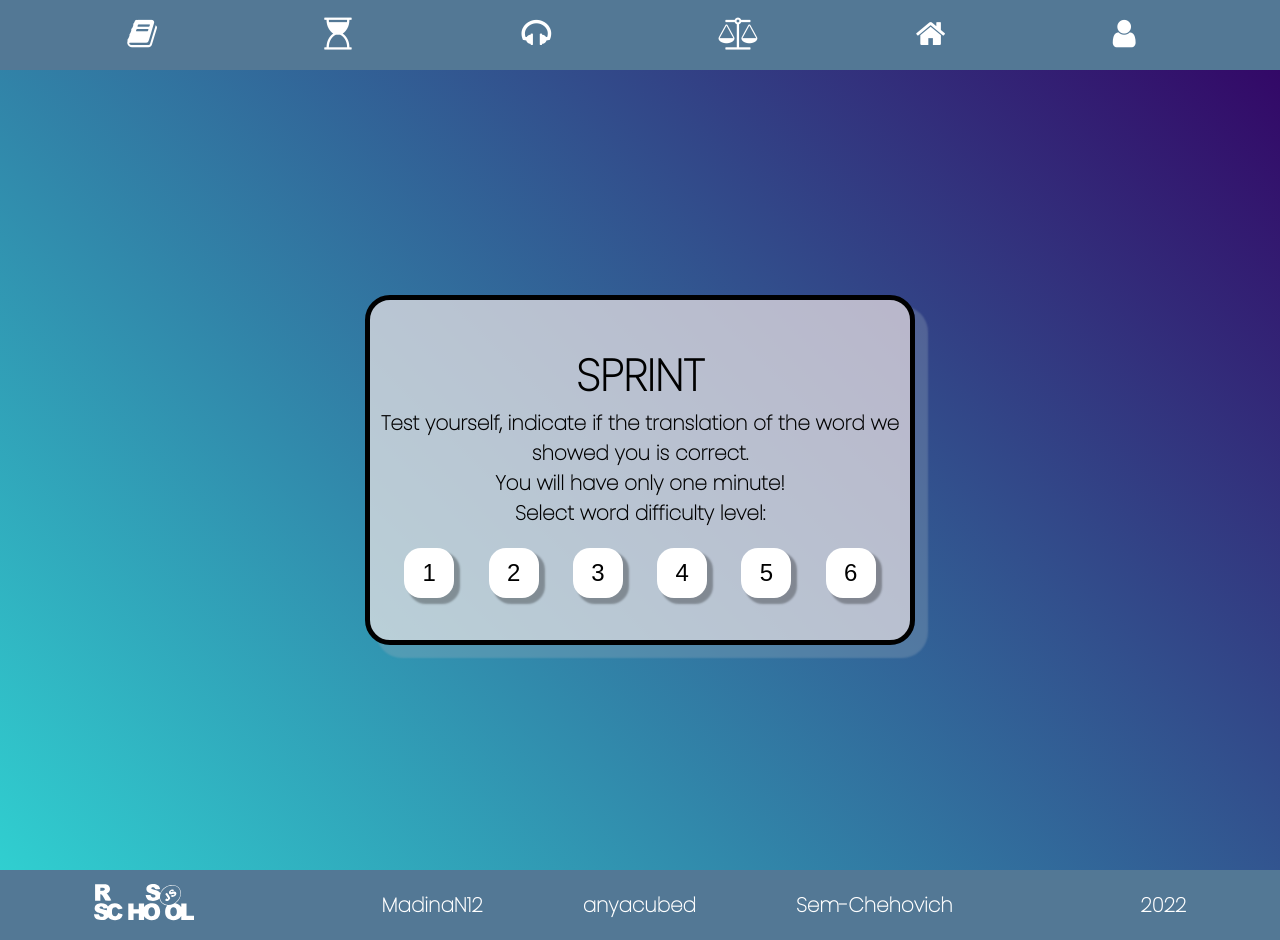
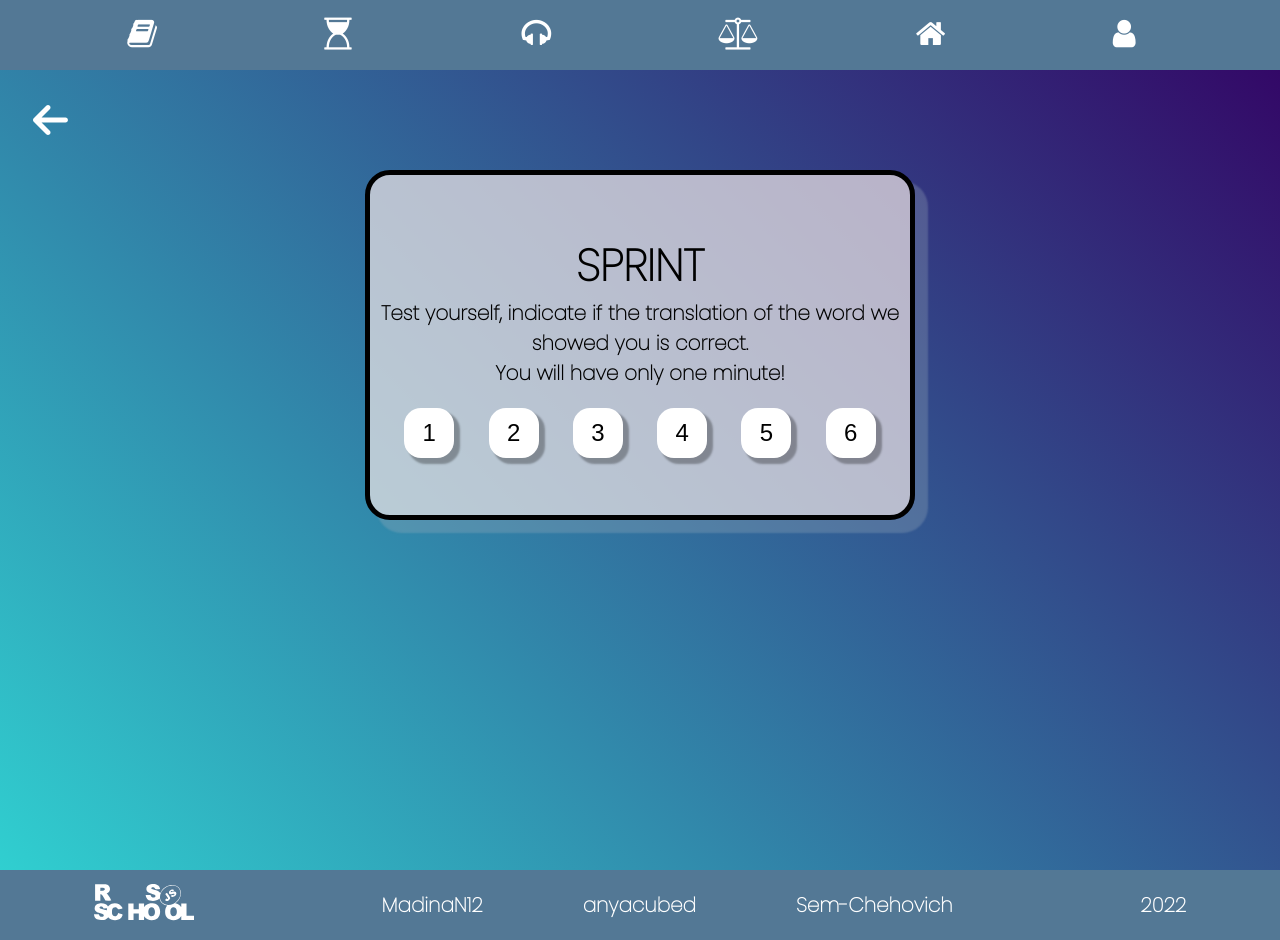
Before and after one commit to Sem-Chehovich/rslang, a React (Create React App) app in the folder my-app/: page /game in a window 1280 px wide. Built offline with nearby package versions, Linux system fonts and the light colour scheme.

Commit message:
feat: add Sprint game from Textbook

```diff
--- a/my-app/src/main-page/main-page-constants.tsx
+++ b/my-app/src/main-page/main-page-constants.tsx
@@ -4,7 +4,7 @@ import { AppPossibility } from "./main/main";
 
 export const items = [
   { value: 'Textbook', href: '/textbook', icon: 'book' },
-  { value: '"Sprint"', href: '/game', icon: 'hourglass-start' },
+  { value: '"Sprint"', href: '/game', icon: 'hourglass-start', info: 'Test yourself, indicate if the translation of the word we showed you is correct.'  },
   { value: '"Audio challenge"', href: '/audio', icon: 'headphones', info: 'Improve your listening comprehension and auditory memory.' },
   { value: 'Statistics', href: '/statistics', icon: 'balance-scale' },
   { value: 'Home', href: '/home', icon: 'home' },
--- a/my-app/src/sprint-game/sprintCategories/categoryPage.css
+++ b/my-app/src/sprint-game/sprintCategories/categoryPage.css
@@ -1,9 +1,5 @@
 .game-categories-page {
   height: 100vh;
-  display: flex;
-  flex-direction: column;
-  align-items: center;
-  justify-content: center;
   background: linear-gradient(45deg, #30cfd0, #330867);
 }
 
@@ -14,6 +10,7 @@
   justify-content: center;
   flex-direction: column;
   text-align: center;
+  margin: 0px auto;
   background-color: rgb(243 233 233 / 70%);
   border: 5px solid black;
   border-radius: 25px;
@@ -43,6 +40,24 @@
   cursor: pointer;
 }
 
-.sprint-categories__btn:hover {
+.sprint-play__btn {
+  width: 80px;
+  height: 50px;
+  background-color: white;
+  border-radius: 17px;
+  border: none;
+  cursor: pointer;
+  transition: .4s;
+  box-shadow: 5px 5px 2px 1px rgba(0, 0, 0, .3);
+  font-size: 24px;
+  cursor: pointer;
+}
+
+.sprint-categories__btn:hover,
+.sprint-play__btn:hover {
   transform: scale(1.05);
 }
+
+.game-categories__controls {
+  padding: 30px;
+}
--- a/my-app/src/sprint-game/sprintCategories/categoryPage.tsx
+++ b/my-app/src/sprint-game/sprintCategories/categoryPage.tsx
@@ -8,8 +8,8 @@ const levels = [1, 2, 3, 4, 5, 6];
 
 const GameCategories = () => {
   const navigate = useNavigate();
-  const { pagePath } = useTypedSelector(state => state.sprint);
-  const { fetchWords, setGroup, setPage, setPagePath } = useActions();
+  const { pagePathSecond } = useTypedSelector(state => state.sprint);
+  const { fetchWords, setGroup, setPage, setPagePath, setPagePathSecond } = useActions();
 
   const handleClick = (e: React.MouseEvent) => {
     const target = e.target as HTMLElement;
@@ -24,15 +24,42 @@ const GameCategories = () => {
     navigate('/sprint');
   }
 
+  const clickSingleBtn = () => {
+    const group = localStorage.getItem('section')!;
+    const page = localStorage.getItem('page')!;
+    setPagePath('game-page');
+    setGroup(Number(group));
+    setPage(Number(page) - 1);
+    fetchWords(Number(group), Number(page) - 1);
+
+    navigate('/sprint');
+  }
+
+  const backPage = () => {
+    setPagePath('');
+    if (pagePathSecond === 'isSprintFromDictionary') {
+      setPagePathSecond('');
+      navigate('/textbook');
+    } else {
+      navigate('/home');
+    }
+  }
+
   return (
     <div className='game-categories-page'>
+      <div className='game-categories__controls'>
+        <div className='sprint-btn back-icon' onClick={() => backPage()}></div>
+      </div>
       <section>
         <div className='game-categories__box'>
           <h2 className='sprint-categories__title'>Sprint</h2>
           <p>Test yourself, indicate if the translation of the word we showed you is correct.</p>
           <p>You will have only one minute!</p>
-          <p>Select word difficulty level:</p>
-          {
+          { pagePathSecond === 'isSprintFromDictionary' ?
+            <div className='sprint-categories'>
+              <button className='sprint-play__btn' onClick={clickSingleBtn}>Play</button>
+            </div>
+            :
             <div className='sprint-categories'>
               {levels.map((level: number, index) =>
                 <button key={level} className='sprint-categories__btn' data-group={index} onClick={handleClick}>{level}</button>
--- a/my-app/src/sprint-game/sprintQuiz/Sprint.tsx
+++ b/my-app/src/sprint-game/sprintQuiz/Sprint.tsx
@@ -7,9 +7,9 @@ import pokemon4 from '../../assets/png/pokemon4.png';
 import wrongAnswer from '../../assets/sounds/wrongAnswer.mp3';
 import rightAnswer from '../../assets/sounds/rightAnswer.mp3';
 import { useTypedSelector } from '../../hooks/useTypeSelector';
-import React, { useEffect, useState } from 'react';
+import React, { useState } from 'react';
 import { useActions } from '../../hooks/useActions';
-import { IResult, IWord } from '../../types/sprint';
+import { IWord } from '../../types/sprint';
 import { getRandomNum } from '../../utilities/utilities';
 import { useNavigate } from 'react-router';
 import ScrollCrid from '../sprintResults/sprintResults';
@@ -25,13 +25,13 @@ const Sprint: React.FC = () => {
   const [isCorrect] = useState<Array<boolean>>([]);
   const [gameOver, setGameOver] = useState(false);
   const [points, setPoints] = useState(10);
-  const { questions, group, score, page } = useTypedSelector(state => state.sprint);
-  const { fetchWords, setResults, setScore, setPage, setPagePath, clearWords } = useActions();
+  const { questions, group, score, page, pagePathSecond } = useTypedSelector(state => state.sprint);
+  const { fetchWords, setResults, setScore, setPage, setPagePath, clearWords, setPagePathSecond } = useActions();
   const navigate = useNavigate();
   const [randAns, setRandAns] = useState(0);
 
   isAuthorizedUser();
-  setTimeout(() => {
+  let timerId = setTimeout(() => {
     setGameOver(true);
   }, 60000);
 
@@ -119,7 +119,18 @@ const Sprint: React.FC = () => {
 
 
     if (questionNumber % 15 === 0 && questionNumber !== 0) {
-      const nextPage = page + 1;
+      let nextPage: number;
+      if (pagePathSecond === 'isSprintFromDictionary') {
+        if (page > 0) nextPage = page - 1;
+        else {
+          nextPage = 0;
+          clearTimeout(timerId);
+          setGameOver(true);
+        }
+      } else {
+        nextPage = page + 1;
+      }
+
       setPage(nextPage);
       fetchWords(group, nextPage);
     }
@@ -179,8 +190,16 @@ const Sprint: React.FC = () => {
       document.exitFullscreen();
     }
     clearWords([]);
+    setResults([]);
     setPagePath('');
-    navigate('/game');
+    if (pagePathSecond === 'isSprintFromDictionary') {
+      setPagePathSecond('');
+      navigate('/textbook');
+    } else {
+      navigate('/game');
+    }
+
+    clearTimeout(timerId);
   }
 
   return (
--- a/my-app/src/store/action-creators/sprint.ts
+++ b/my-app/src/store/action-creators/sprint.ts
@@ -61,3 +61,7 @@ export function setPagePath(pagePath: string) {
 export function clearWords(emptyArr: []) {
   return { type: SprintActionTypes.CLEAR_WORDS, payload: emptyArr }
 }
+
+export function setPagePathSecond(pagePathSecond: string) {
+  return { type: SprintActionTypes.SET_PAGE_SECOND, payload: pagePathSecond }
+}
--- a/my-app/src/store/reducers/sprintReducer.ts
+++ b/my-app/src/store/reducers/sprintReducer.ts
@@ -7,6 +7,7 @@ const initialState: SprintState = {
   score: 0,
   page: 0,
   pagePath: '',
+  pagePathSecond: '',
 }
 
 export const sprintReducer = (state = initialState, action: SprintAction): SprintState => {
@@ -50,6 +51,11 @@ export const sprintReducer = (state = initialState, action: SprintAction): Sprin
         ...state,
         questions: [],
       }
+    case SprintActionTypes.SET_PAGE_SECOND:
+      return {
+        ...state,
+        pagePathSecond: action.payload,
+      }
     default:
       return state;
   }
--- a/my-app/src/types/sprint.ts
+++ b/my-app/src/types/sprint.ts
@@ -27,6 +27,7 @@ export interface SprintState {
   score: number,
   page: number,
   pagePath: string,
+  pagePathSecond: string,
 }
 
 export enum SprintActionTypes {
@@ -37,6 +38,7 @@ export enum SprintActionTypes {
   SET_SCORE = 'SET_SCORE',
   SET_PAGE = 'SET_PAGE',
   SET_PAGE_PATH = 'SET_PAGE_PATH',
+  SET_PAGE_SECOND = 'SET_PAGE_SECOND',
   CLEAR_WORDS = 'CLEAR_WORDS',
 }
 
@@ -80,6 +82,11 @@ interface ClearWordsAction {
   payload: string,
 }
 
+interface SetPagePathSecondAction {
+  type: SprintActionTypes.SET_PAGE_SECOND,
+  payload: string,
+}
+
 export type SprintAction = FetchWordsAction
   | FetchWordsSuccessAction
   | SetGroupAction
@@ -87,4 +94,5 @@ export type SprintAction = FetchWordsAction
   | SetScoreAction
   | SetPageAction
   | SetPagePathAction
-  | ClearWordsAction;
+  | ClearWordsAction
+  | SetPagePathSecondAction;
--- a/my-app/src/wordsPage/components/gamesButtons.tsx
+++ b/my-app/src/wordsPage/components/gamesButtons.tsx
@@ -9,7 +9,7 @@ import { useNavigate } from 'react-router-dom';
 
 // export default function DisableElevation({ sections, page }: { sections: string; page: string }) {
   export default function DisableElevation(props: any) {
-    const { setPagePath } = useActions();
+    const { setPagePathSecond, setPagePath } = useActions();
     const navigate = useNavigate();
 
 
@@ -18,7 +18,8 @@ import { useNavigate } from 'react-router-dom';
 }
 
 const handleClickSprint = (event: React.MouseEvent<HTMLButtonElement>) => {
-  setPagePath('isSprintFromDictionary');
+  setPagePath('game-page');
+  setPagePathSecond('isSprintFromDictionary');
   navigate('/game');
 }
 
```
